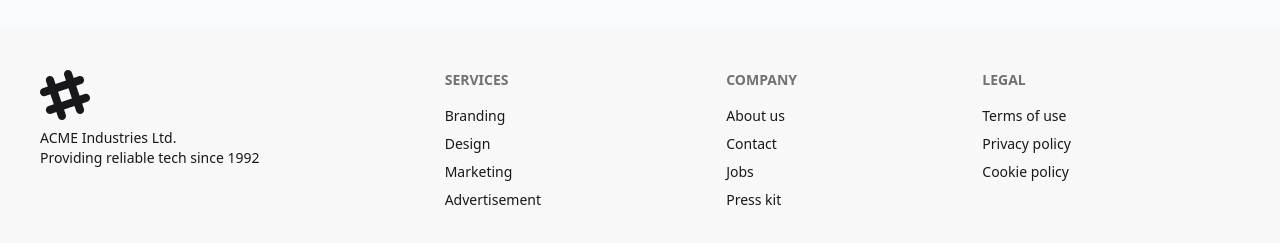
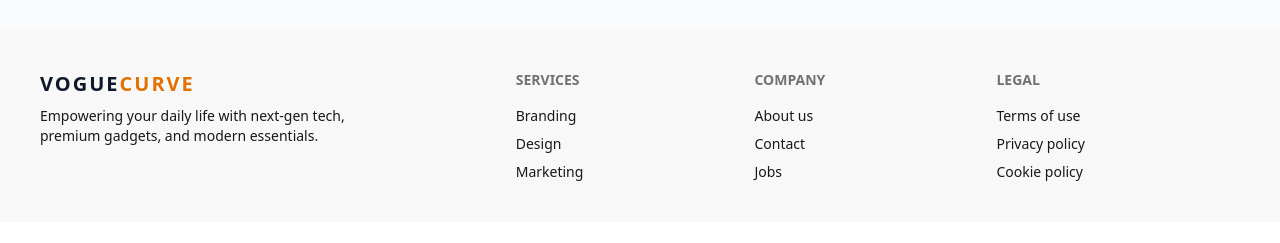
Before and after one commit to Mdnayem097/vogue-curve, a Next.js app: page / in a window 1280 px wide. Shown: the part 583-826 px from the top of the page. After the commit the page ends 805 px from the top, so only its background shows below. Built offline with nearby package versions, Linux system fonts and the light colour scheme.

Commit message:
update footer with brand description and links

```diff
--- a/src/components/Footer.jsx
+++ b/src/components/Footer.jsx
@@ -5,21 +5,11 @@ const Footer = () => {
     <div>
       <footer className="footer sm:footer-horizontal bg-base-200 text-base-content p-10">
         <aside>
-          <svg
-            width="50"
-            height="50"
-            viewBox="0 0 24 24"
-            xmlns="http://www.w3.org/2000/svg"
-            fillRule="evenodd"
-            clipRule="evenodd"
-            className="fill-current"
-          >
-            <path d="M22.672 15.226l-2.432.811.841 2.515c.33 1.019-.209 2.127-1.23 2.456-1.15.325-2.148-.321-2.463-1.226l-.84-2.518-5.013 1.677.84 2.517c.391 1.203-.434 2.542-1.831 2.542-.88 0-1.601-.564-1.86-1.314l-.842-2.516-2.431.809c-1.135.328-2.145-.317-2.463-1.229-.329-1.018.211-2.127 1.231-2.456l2.432-.809-1.621-4.823-2.432.808c-1.355.384-2.558-.59-2.558-1.839 0-.817.509-1.582 1.327-1.846l2.433-.809-.842-2.515c-.33-1.02.211-2.129 1.232-2.458 1.02-.329 2.13.209 2.461 1.229l.842 2.515 5.011-1.677-.839-2.517c-.403-1.238.484-2.553 1.843-2.553.819 0 1.585.509 1.85 1.326l.841 2.517 2.431-.81c1.02-.33 2.131.211 2.461 1.229.332 1.018-.21 2.126-1.23 2.456l-2.433.809 1.622 4.823 2.433-.809c1.242-.401 2.557.484 2.557 1.838 0 .819-.51 1.583-1.328 1.847m-8.992-6.428l-5.01 1.675 1.619 4.828 5.011-1.674-1.62-4.829z"></path>
-          </svg>
+          <span className="text-xl font-extrabold tracking-widest text-slate-900">
+            VOGUE<span className="text-amber-600">CURVE</span>
+          </span>
           <p>
-            ACME Industries Ltd.
-            <br />
-            Providing reliable tech since 1992
+            Empowering your daily life with next-gen tech, <br /> premium gadgets, and modern essentials.
           </p>
         </aside>
         <nav>
@@ -27,14 +17,12 @@ const Footer = () => {
           <a className="link link-hover">Branding</a>
           <a className="link link-hover">Design</a>
           <a className="link link-hover">Marketing</a>
-          <a className="link link-hover">Advertisement</a>
         </nav>
         <nav>
           <h6 className="footer-title">Company</h6>
           <a className="link link-hover">About us</a>
           <a className="link link-hover">Contact</a>
           <a className="link link-hover">Jobs</a>
-          <a className="link link-hover">Press kit</a>
         </nav>
         <nav>
           <h6 className="footer-title">Legal</h6>
```
